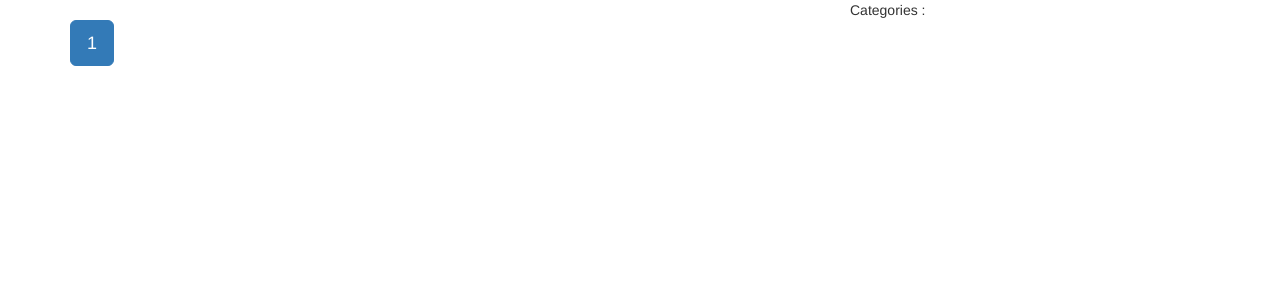
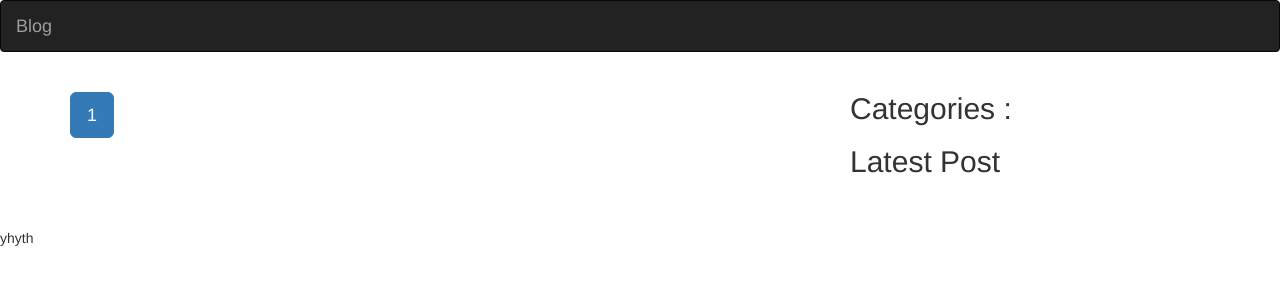
Before and after one commit to tfevan/django_blog, a Django app: page / in a window 1280 px wide. Shown: the top 300 px of the page. Run offline with Django 3.2, Linux system fonts and the light colour scheme; data that the repository does not hold is empty; some libraries are stand-ins or nearby versions.

Commit message:
bootstrap design

```diff
--- a/blog/templates/blog/index.html
+++ b/blog/templates/blog/index.html
@@ -13,6 +13,37 @@
 	<link rel="stylesheet" type="text/css" href="{% static 'bootstrap-3.3.7-dist/css/bootstrap.min.css' %}">
 
 </head>
+
+
+<!--Nav bar -->
+
+
+
+					<nav class="navbar navbar-inverse">
+						<div class="container-fluid">
+
+							<div class="navbar-header">
+								<a class="navbar-brand" href="http://127.0.0.1:8000">Blog</a>
+							</div>
+
+							<ul class="nav navbar-nav">
+
+								{% for category in categories %}
+
+								<li><a href="{% url 'category' category.id %}">{{ category.title }}</a></li>
+
+								{% endfor %}
+
+							</ul>
+
+						</div>
+
+					</nav>
+
+
+
+
+
 
 <div class="container">
 
@@ -88,17 +119,49 @@
 
 		<div class="col-lg-4">
 
-					<p>Categories :</p>
+					<h2>Categories :</h2>
 
 					{% for category in categories %}
 
-					<ul>
+					<ul class="list-group">
 
-					<li><a href="{% url 'category' category.id %}">{{ category.title }}</a></li>
+					<li class="list-group-item"><a href="{% url 'category' category.id %}">{{ category.title }}</a></li>
 
 					</ul>
 
 					{% endfor %}
+
+
+<!-- Latest Post-->
+
+					<h2>Latest Post</h2>
+
+					<ul class="pager"></ul>
+
+					<ul id="popular" class="row">
+
+						{% for post in posts %}
+
+							<li class="span3 well">
+								<h4>{{ post.title }}</h4>
+								<p>{{ post.body|truncatewords:8 }}</p>
+								<a href="#" class="btn">Read More&raquo;</a>
+							</li>
+
+						{% endfor %}
+
+
+
+
+
+
+
+
+
+
+
+
+
 
 		</div>
 
@@ -106,3 +169,6 @@
 
 
 </div>
+
+
+yhyth
--- a/blog/views.py
+++ b/blog/views.py
@@ -7,7 +7,7 @@ from .models import Category, Post
 
 def home(request):
 	post_list = Post.objects.order_by('published_date')
-	pagination = Paginator(post_list, 1)
+	pagination = Paginator(post_list, 3)
 
 	page = request.GET.get('page')
 	try:
```
